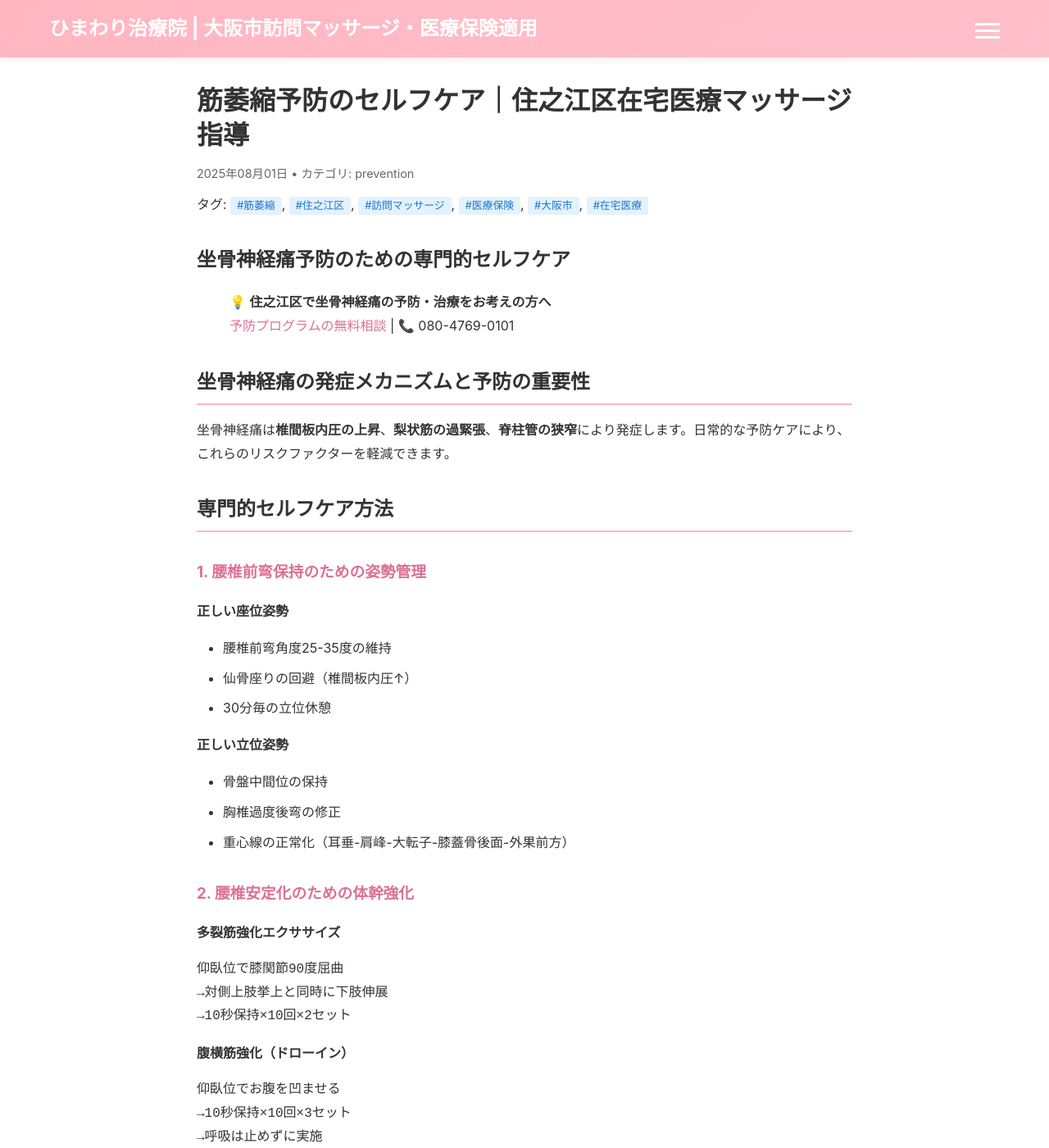
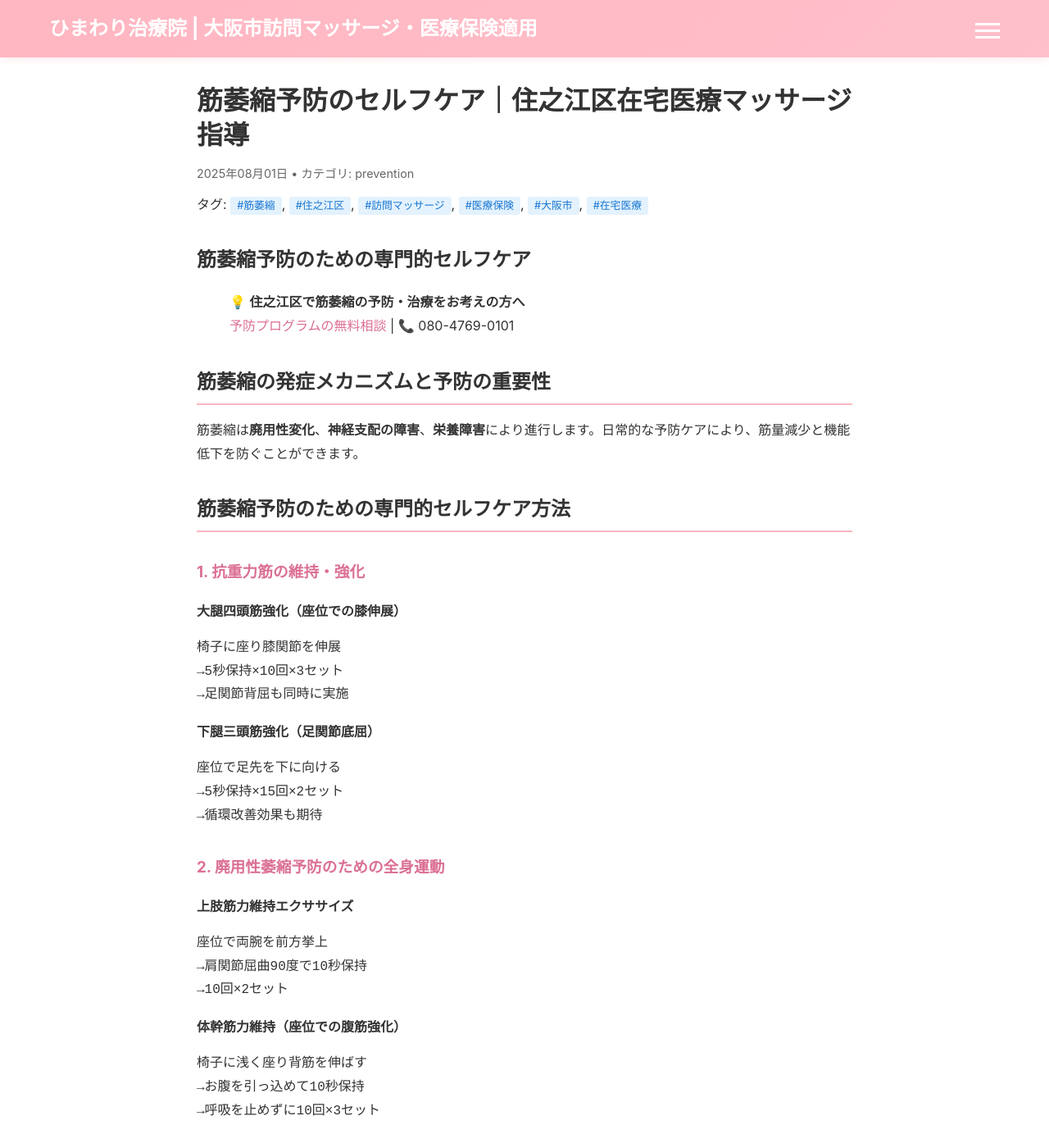
Before and after one commit to satoshi-kemmotsu/blog, a Jekyll site: the page built from _posts/2025-08-01-筋萎縮予防のセルフケア住之江区在宅医療マッサージ指導.md, in a window 1280 px wide and 1400 px high. Shown: the whole window at 82% size. Built offline with Jekyll 4.4.1, drawn with Linux system fonts in a browser that asks for light colours; some of the changed text lies outside the part shown.

Commit message:
Update blog posts with enhanced templates - 2025-08-01 18:47
🤖 Generated with [Claude Code](https://claude.ai/code)

Co-Authored-By: Claude <noreply@anthropic.com>

````diff
--- a/_posts/2025-08-01-筋萎縮予防のセルフケア住之江区在宅医療マッサージ指導.md
+++ b/_posts/2025-08-01-筋萎縮予防のセルフケア住之江区在宅医療マッサージ指導.md
@@ -15,118 +15,121 @@ title: 筋萎縮予防のセルフケア｜住之江区在宅医療マッサー
 ---
 
 
-# 坐骨神経痛予防のための専門的セルフケア
+# 筋萎縮予防のための専門的セルフケア
 
-> 💡 **住之江区で坐骨神経痛の予防・治療をお考えの方へ**
+> 💡 **住之江区で筋萎縮の予防・治療をお考えの方へ**
 > [予防プログラムの無料相談](https://peraichi.com/landing_pages/view/himawari-massage/) | 📞 080-4769-0101
 
-## 坐骨神経痛の発症メカニズムと予防の重要性
+## 筋萎縮の発症メカニズムと予防の重要性
 
-坐骨神経痛は**椎間板内圧の上昇**、**梨状筋の過緊張**、**脊柱管の狭窄**により発症します。日常的な予防ケアにより、これらのリスクファクターを軽減できます。
+筋萎縮は**廃用性変化**、**神経支配の障害**、**栄養障害**により進行します。日常的な予防ケアにより、筋量減少と機能低下を防ぐことができます。
 
-## 専門的セルフケア方法
+## 筋萎縮予防のための専門的セルフケア方法
 
-### 1. 腰椎前弯保持のための姿勢管理
+### 1. 抗重力筋の維持・強化
 
-**正しい座位姿勢**
-- 腰椎前弯角度25-35度の維持
-- 仙骨座りの回避（椎間板内圧↑）
-- 30分毎の立位休憩
-
-**正しい立位姿勢**
-- 骨盤中間位の保持
-- 胸椎過度後弯の修正
-- 重心線の正常化（耳垂-肩峰-大転子-膝蓋骨後面-外果前方）
-
-### 2. 腰椎安定化のための体幹強化
-
-**多裂筋強化エクササイズ**
+**大腿四頭筋強化（座位での膝伸展）**
 ```
-仰臥位で膝関節90度屈曲
-→対側上肢挙上と同時に下肢伸展
-→10秒保持×10回×2セット
+椅子に座り膝関節を伸展
+→5秒保持×10回×3セット
+→足関節背屈も同時に実施
 ```
 
-**腹横筋強化（ドローイン）**
+**下腿三頭筋強化（足関節底屈）**
 ```
-仰臥位でお腹を凹ませる
-→10秒保持×10回×3セット
-→呼吸は止めずに実施
+座位で足先を下に向ける
+→5秒保持×15回×2セット
+→循環改善効果も期待
 ```
 
-### 3. 梨状筋ストレッチング
+### 2. 廃用性萎縮予防のための全身運動
 
-**効果的なストレッチ方法**
+**上肢筋力維持エクササイズ**
 ```
-仰臥位で患側股関節・膝関節屈曲
-→対側へ倒して内転・内旋
-→30秒保持×3回×朝夕
+座位で両腕を前方挙上
+→肩関節屈曲90度で10秒保持
+→10回×2セット
 ```
 
-### 4. 神経滑走改善エクササイズ
-
-**坐骨神経モビライゼーション**
+**体幹筋力維持（座位での腹筋強化）**
 ```
-座位で膝関節伸展
-→足関節背屈と同時に頸部屈曲
-→10回×3セット
-→痛みが増強しない範囲で実施
+椅子に浅く座り背筋を伸ばす
+→お腹を引っ込めて10秒保持
+→呼吸を止めずに10回×3セット
 ```
 
-## 日常生活での具体的注意点
+### 3. 循環改善による筋萎縮予防
 
-### 起床時
-- 側臥位からゆっくり起き上がる
-- 急激な前屈動作の回避
-- 起床後5分間の軽いストレッチ
+**足関節ポンプ運動**
+```
+座位で足関節の背屈・底屈を繰り返す
+→20回×3セット（毎時間実施）
+→血流改善により栄養供給向上
+```
 
-### 家事動作
-- 中腰作業時の片膝つき姿勢
-- 重量物挙上時の膝関節屈曲
-- 掃除機使用時の前後足位
+### 4. 神経筋電気刺激の代替運動
 
-### 睡眠環境
-- 硬めのマットレス使用
-- 側臥位での膝間クッション
-- 仰臥位時の膝下クッション
+**随意収縮による筋活性化**
+```
+筋肉を意識的に収縮させる
+→大腿前面を触りながら力を入れる
+→5秒×10回×日3回
+```
 
-## 早期発見のための症状チェック
+## 筋萎縮予防のための日常生活指導
 
-以下の症状がある場合は早期受診を推奨：
-- **臀部の違和感**（神経圧迫の初期症状）
-- **大腿後面の重だるさ**（神経伝導障害）
-- **足先のしびれ感**（末梢神経症状）
-- **間欠性の歩行困難**（脊柱管狭窄の徴候）
+### 座位時間の管理
+- 連続座位時間は1時間以内
+- 30分毎の立ち上がり・歩行
+- 可能な限り活動的な姿勢維持
 
-## 住之江区での専門的予防指導
+### 栄養管理
+- タンパク質摂取量確保（体重1kgあたり1.2g以上）
+- ビタミンD・カルシウムの摂取
+- 十分な水分補給（脱水による筋分解予防）
 
-当院では住之江区にお住まいの方に対して、以下の個別予防指導を提供：
+### 睡眠と回復
+- 質の良い睡眠（7-8時間）
+- 成長ホルモン分泌促進
+- 筋肉修復のための休息時間確保
 
-### 個別評価
-- **姿勢分析**：写真による客観的評価
-- **筋力測定**：MMTによる体幹筋力評価
-- **柔軟性評価**：SLRテスト、股関節可動域測定
+## 筋萎縮の早期発見チェックポイント
 
-### カスタマイズ指導
-- 職業・生活様式に応じた予防プログラム
-- 既往歴を考慮したリスク評価
-- 定期的なフォローアップ
+以下の症状がある場合は早期対応が必要：
+- **握力低下**（ペットボトルの開栓困難）
+- **歩行速度低下**（横断歩道を渡り切れない）
+- **立ち上がり困難**（椅子から手を使わずに立てない）
+- **筋肉量の見た目変化**（大腿部・上腕部の細さ）
 
-## 専門的ケアとの併用効果
+## 住之江区での専門的筋萎縮予防指導
 
-セルフケアと専門的な訪問マッサージの併用により：
-- **再発率30%減少**（当院データ）
-- **症状改善期間の短縮**（平均2週間早期改善）
-- **ADL維持率の向上**（85%以上で維持）
+当院では住之江区にお住まいの方に対して、以下の個別筋萎縮予防指導を提供：
+
+### 筋力・機能評価
+- **筋力測定**：MMTによる各筋群の筋力評価
+- **筋量評価**：周径測定による筋萎縮度の客観的評価
+- **機能評価**：立ち上がりテスト、歩行速度測定
+
+### 個別プログラム設計
+- 筋萎縮の原因・程度に応じた運動プログラム
+- 基礎疾患を考慮したリスク管理
+- 段階的な負荷調整と進行評価
+
+## 専門的ケアとセルフケアの併用効果
+
+訪問マッサージとセルフケアの組み合わせにより：
+- **筋力維持率の向上**（85%以上で現状維持）
+- **ADL低下の予防**（独立性の長期維持）
+- **QOL改善**（活動範囲の拡大・意欲向上）
 
 ## まとめ
 
-セルフケアだけでは限界があります！
-住之江区で**予防から治療まで一貫サポート**を国が定めた安心料金で受けられます。
+筋萎縮は進行性ですが、適切な予防ケアで進行を遅らせることが可能です！
+住之江区で**筋萎縮予防から機能維持まで一貫サポート**を国が定めた安心料金で受けられます。
 
-> 🔬 **科学的根拠に基づいた予防プログラム**で再発リスクを最小化
-> 👥 **あなた専用の予防プラン**を国家資格者が作成
-> 🎁 **予防指導も含めた無料体験**で総合的にサポートします！
+> 💪 **個別筋力評価に基づいた予防プログラム**で筋萎縮を効果的に予防
+> 👥 **あなた専用の運動プラン**を国家資格者が作成
+> 🎁 **筋力測定も含めた無料体験**で現状を正確に把握します！
 
 ## ✨無料体験実施中✨
 
````
